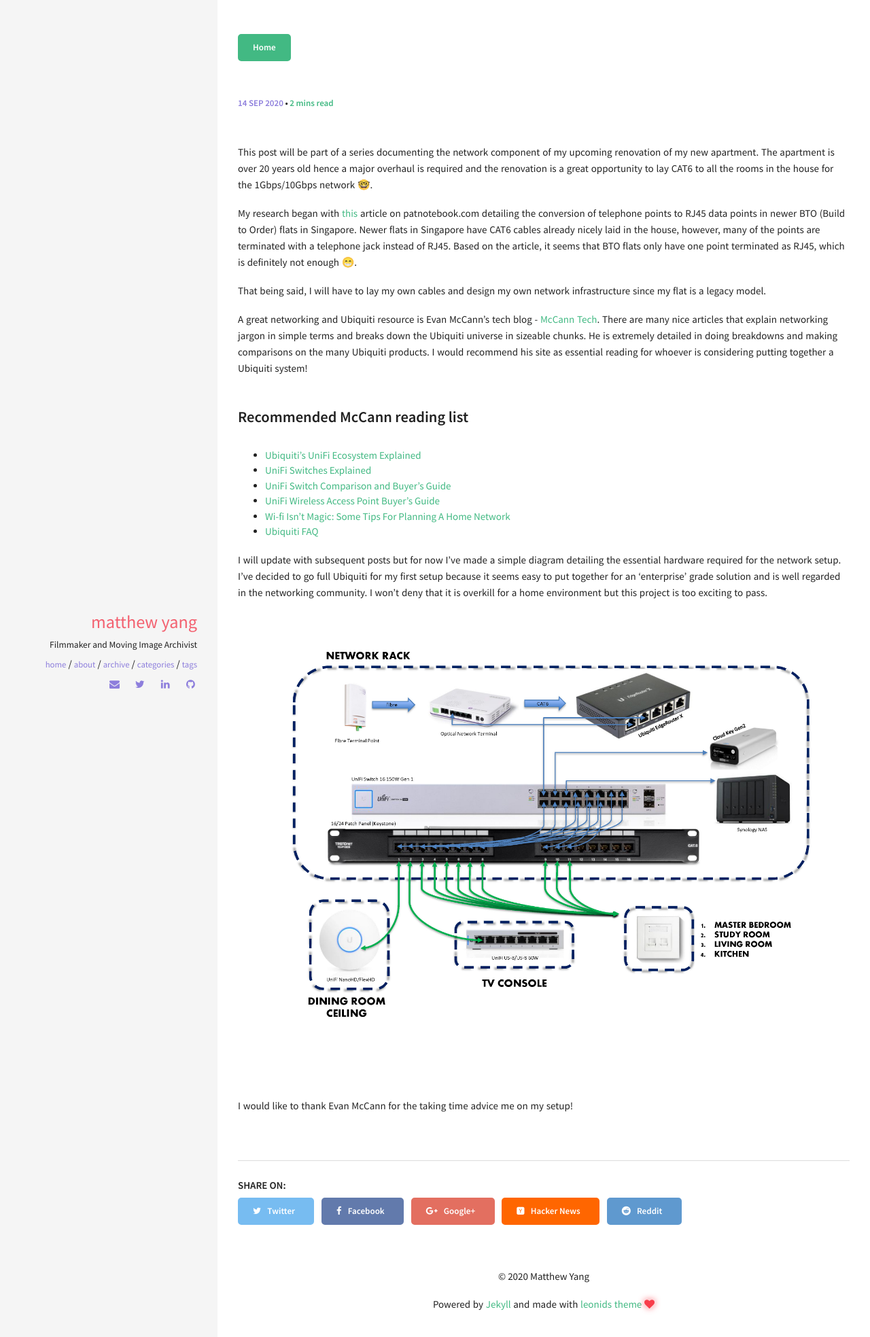
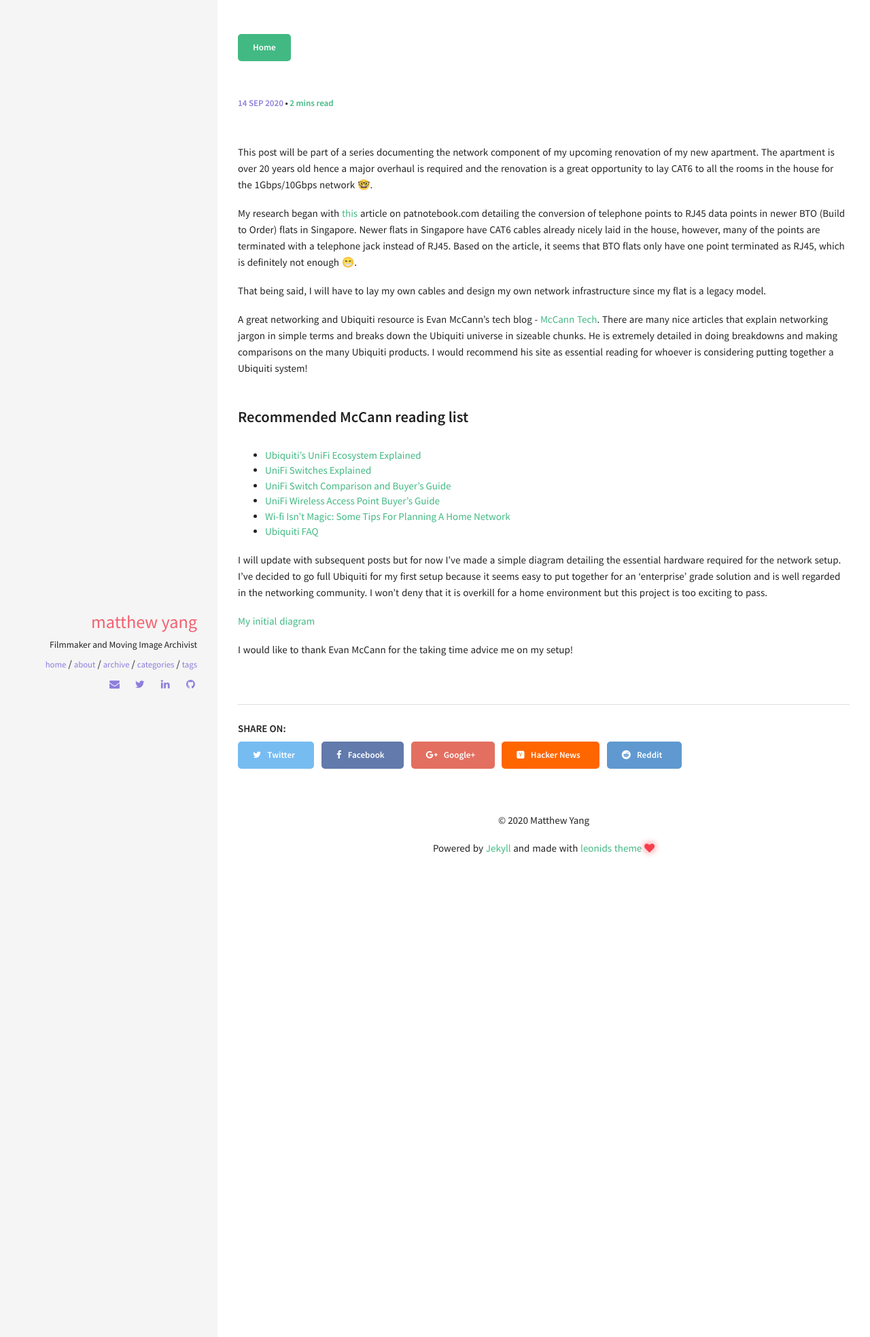
Before and after one commit to muthusalami/muthusalami.github.io, a Jekyll site: the page built from _posts/2020-09-13-Home-Network.md, in a window 1280 px wide. Shown: the top 1967 px of the page at 68% size. Built offline with Jekyll 4.4.1, drawn with Linux system fonts in a browser that asks for light colours; our own code applies the rules of GitHub Pages for plain Markdown files.

Commit message:
Removed plug in

```diff
--- a/Gemfile
+++ b/Gemfile
@@ -1,3 +1,2 @@
 source 'https://rubygems.org'
-gem 'jemoji'
 gem 'github-pages', group: :jekyll_plugins
--- a/_posts/2020-09-13-Home-Network.md
+++ b/_posts/2020-09-13-Home-Network.md
@@ -31,6 +31,6 @@
 
 I will update with subsequent posts but for now I've made a simple diagram detailing the essential hardware required for the network setup. I've decided to go full Ubiquiti for my first setup because it seems easy to put together for an 'enterprise' grade solution and is well regarded in the networking community. I won't deny that it is overkill for a home environment but this project is too exciting to pass.
 
-![My initial diagram](/assets/Network Diagram.jpg)
+[My initial diagram](/assets/Network Diagram.jpg)
 
 I would like to thank Evan McCann for the taking time advice me on my setup!
```
